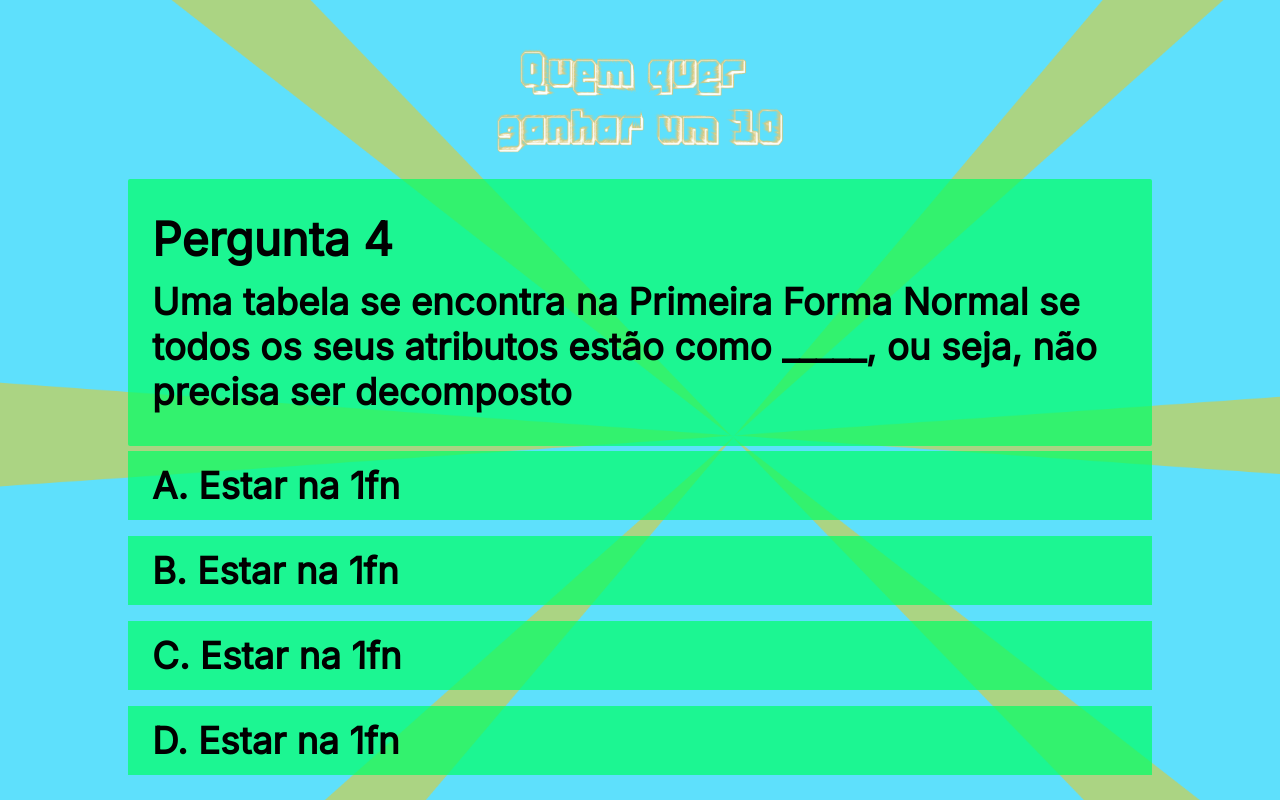
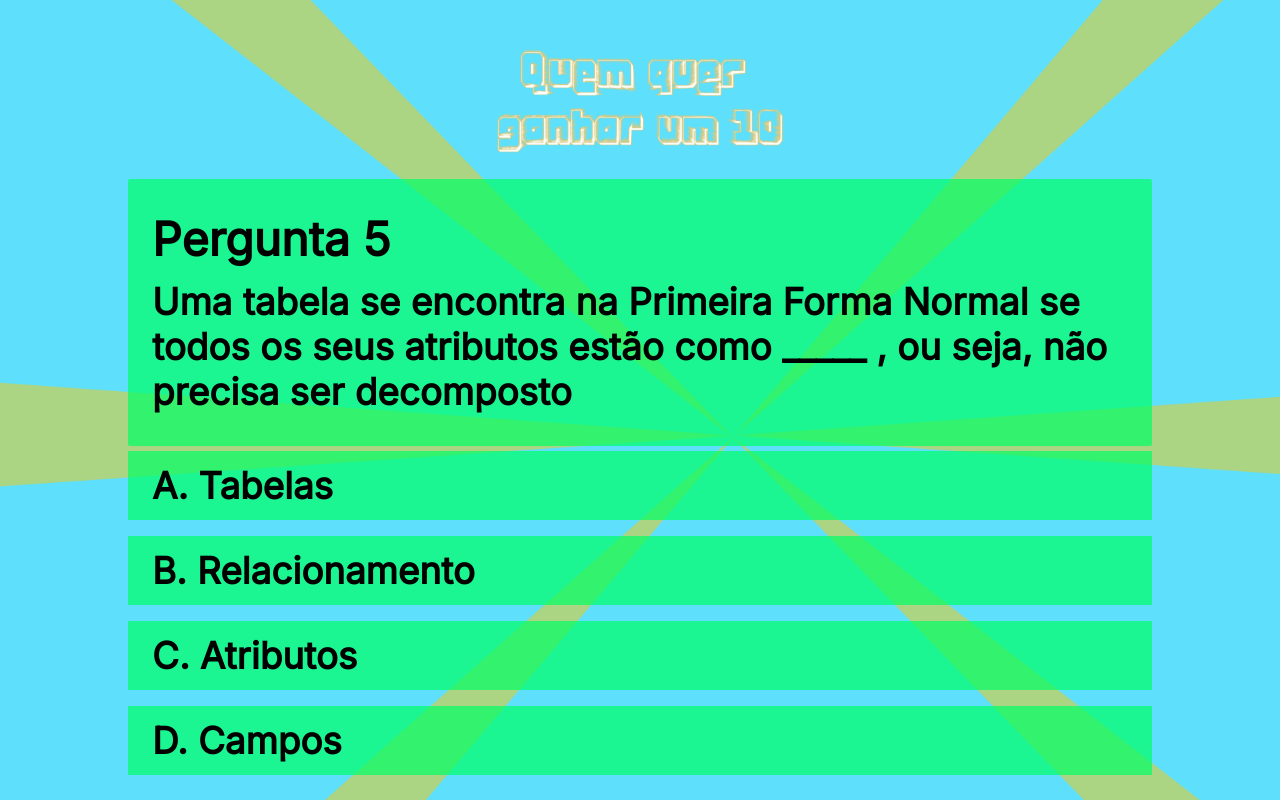
Before and after one commit to GabrielViana14/normalize, a plain HTML site: page pergunta5.html in a window 1280 px wide. Drawn offline with Linux system fonts and the light colour scheme.

Commit message:
feat: att

```diff
--- a/pergunta5.html
+++ b/pergunta5.html
@@ -2,7 +2,7 @@
 <html lang="pt-br">
 <head>
     <meta charset="UTF-8">
-    <title>Pergunta número 4</title>
+    <title>Pergunta número 5</title>
     <link rel="stylesheet" href="style.css">
 </style>
 </head>
@@ -11,15 +11,15 @@
     <main>
         <img src="img/logo.png" class="logo">
         <div class="pergunta">
-            <h1> Pergunta 4 </h1>
-            <p>Uma tabela se encontra na Primeira Forma Normal se todos os seus atributos estão como _____, ou seja, não precisa ser decomposto</p>
+            <h1> Pergunta 5 </h1>
+            <p>Uma tabela se encontra na Primeira Forma Normal se todos os seus atributos estão como _____ , ou seja, não precisa ser decomposto</p>
         </div>
 
         <div class="respostas">
-            <div class="opcoes"><a onclick=" openModalTrue() ">A. Estar na 1fn</a></div>
-            <div class="opcoes"><a onclick=" openModalFalse() ">B. Estar na 1fn</a></div>
-            <div class="opcoes"><a onclick=" openModalFalse() ">C. Estar na 1fn</a></div>
-            <div class="opcoes"><a onclick=" openModalFalse() ">D. Estar na 1fn</a></div>
+            <div class="opcoes"><a onclick=" openModalFalse() ">A. Tabelas</a></div>
+            <div class="opcoes"><a onclick=" openModalFalse() ">B. Relacionamento</a></div>
+            <div class="opcoes"><a onclick=" openModalFalse() ">C. Atributos</a></div>
+            <div class="opcoes"><a onclick=" openModalTrue() ">D. Campos</a></div>
         </div>
 
         <div class="modal" id="modalTrue">
@@ -29,7 +29,7 @@
                 <img src="img/certo.png">
                 <div>
                     <p>
-                        A primeira forma normal tenta resolver um dos maiores problemas de banco de dados que é repetição e a desorganização deles.
+                        Uma tabela se encontra na Primeira Forma Normal se todos os seus atributos estão como <strong>campos</strong> , ou seja, não precisa ser decomposto!!
                     </p>
                 </div>
 
@@ -44,7 +44,7 @@
                 <img src="img/errado.png">
                 <div>
                     <p>
-                        A primeira forma normal tenta resolver um dos maiores problemas de banco de dados que é repetição e a desorganização deles.
+                        Uma tabela se encontra na Primeira Forma Normal se todos os seus atributos estão como <strong>campos</strong> , ou seja, não precisa ser decomposto.
                     </p>
                 </div>
 
--- a/style.css
+++ b/style.css
@@ -31,6 +31,14 @@ h1{
 p{
     font-size: 2.3em;
     font-weight: bold;
+}
+
+#modalTrue strong{
+    color: green;
+}
+
+#modalFalse strong{
+    color: red;
 }
 main{
     width: 80%;
```
Also changed, not shown: pergunta1.html (+2 -2 lines), pergunta4.html (+6 -6 lines).
